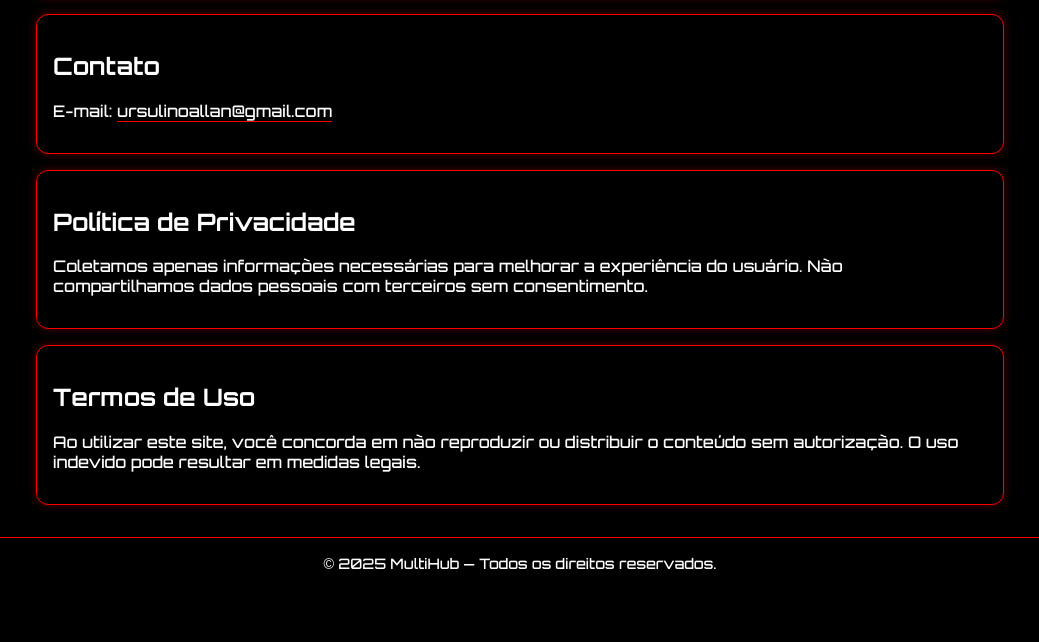
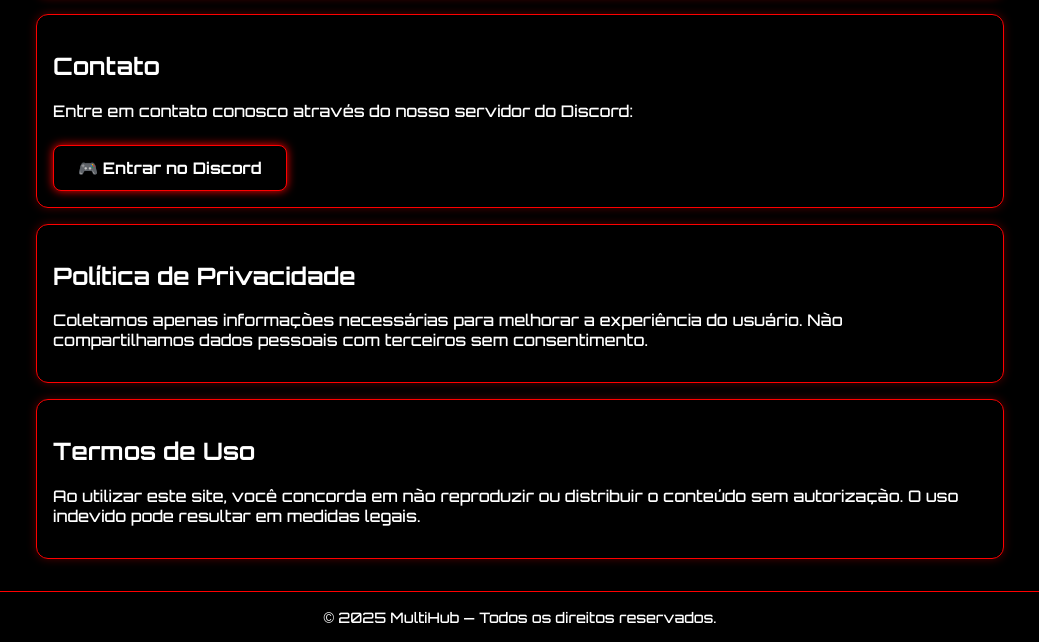
Before and after one commit to Allanursulino/escape.html, a plain HTML site: page index.html in a window 1280 px wide. Shown: the part 1512-2154 px from the top of the page, without its empty margins (120-1159 px from the left). Before the commit the page ends 2100 px from the top, so only its background shows below. Drawn offline with nearby package versions, Linux system fonts and the light colour scheme.

Commit message:
index.html

```diff
--- a/index.html
+++ b/index.html
@@ -169,6 +169,24 @@
       box-shadow: 0 0 10px var(--neon), 0 0 20px var(--neon), 0 0 40px var(--neon);
       background: rgba(255,0,0,0.1);
     }
+    .discord-btn {
+      display: inline-block;
+      padding: 0.75rem 1.5rem;
+      background: #000000;
+      color: #ffffff;
+      text-decoration: none;
+      border: 1px solid var(--neon);
+      border-radius: 8px;
+      font-weight: bold;
+      box-shadow: 0 0 10px var(--neon);
+      transition: all 0.3s ease;
+      margin-top: 0.5rem;
+    }
+    .discord-btn:hover {
+      background: rgba(255,0,0,0.2);
+      transform: translateY(-2px);
+      box-shadow: 0 0 20px var(--neon);
+    }
     section.card {
       background: rgba(0,0,0,0.7);
       padding: 1rem;
@@ -302,7 +320,10 @@
 
     <section id="contato" class="card">
       <h2>Contato</h2>
-      <p>E-mail: <a href="mailto:seuemail@dominio.com">ursulinoallan@gmail.com</a></p>
+      <p>Entre em contato conosco através do nosso servidor do Discord:</p>
+      <a href="https://discord.gg/qfR6HbJqmY" target="_blank" rel="noopener" class="discord-btn">
+        🎮 Entrar no Discord
+      </a>
     </section>
 
     <section id="privacidade" class="card">
```
